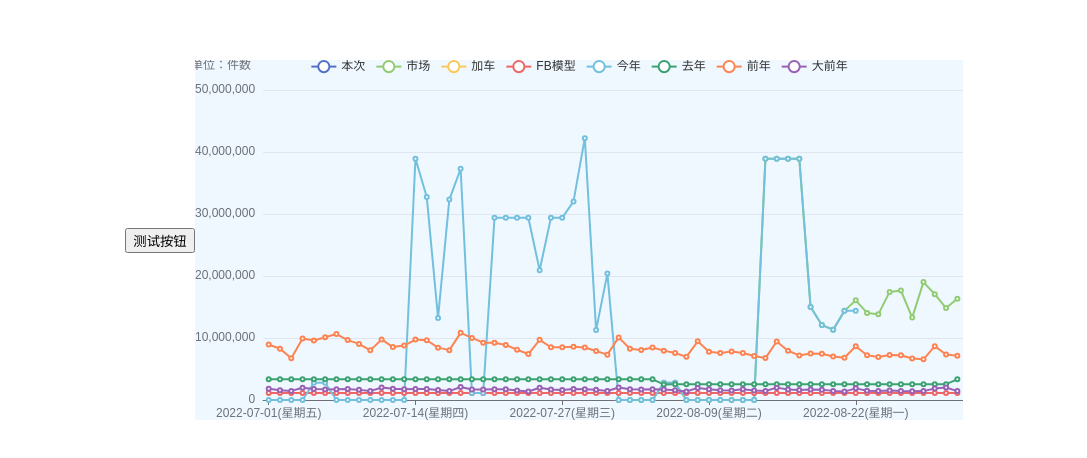
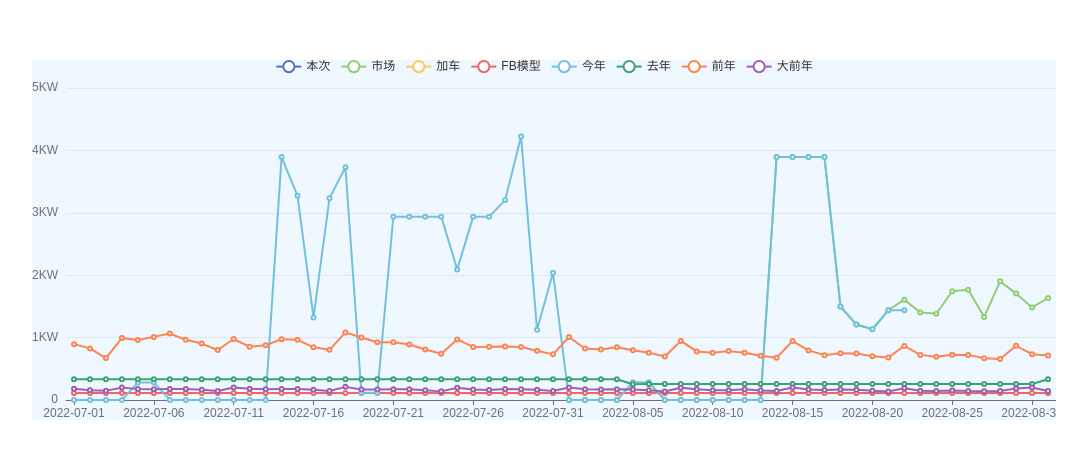
Before and after one commit to lsbFlying/awesome-axis-chart, a React (Create React App) app: page / in a window 1280 px wide. Shown: the part 160-618 px from the top of the page, without its empty margins (96-1183 px from the left). Built offline with nearby package versions, Linux system fonts and the light colour scheme.

Commit message:
feat: update code

```diff
--- a/src/components/temp/index.tsx
+++ b/src/components/temp/index.tsx
@@ -6,8 +6,7 @@ import merge from "lodash/merge";
 import ResizeObserver from "resize-observer-polyfill";
 import {AxisChartDataItem, AxisChartProps, AxisChartState, ResizeObserverType} from "./model";
 import {
-  defaultAxisLabelMargin, defaultFontSize,
-  legendBottomMargin, legendConfig, legendIconTextDis,
+  defaultAxisLabelMargin, defaultFontSize, offsetMargin, legendConfig, legendIconTextDis,
 } from "./option";
 import {convertNumToThousand, exactCalcStrFontCount, fit} from "./utils";
 import {EChartsType} from "echarts/types/dist/echarts";
@@ -17,7 +16,6 @@ export class AxisChart extends React.PureComponent<AxisChartProps, AxisChartStat
   static defaultProps = {
     data: [],
     theme: "vertical",
-    legendPlacement: "top",
     mergeOption: true,
     autoFit: false,
   };
@@ -42,15 +40,14 @@ export class AxisChart extends React.PureComponent<AxisChartProps, AxisChartStat
   }
 
   componentDidUpdate(prevProps: Readonly<AxisChartProps>, prevState: Readonly<AxisChartState>, snapshot?: any) {
-    const { autoFit, mergeOption, legendPlacement, theme, option, data, categoryData, pureData } = this.props;
+    const { autoFit, mergeOption, theme, option, data, categoryData, pureData } = this.props;
     const {
-      autoFit: prevAutoFit, mergeOption: prevMergeOption, legendPlacement: prevLegendPlacement,
-      theme: prevTheme, option: prevOption, data: prevData, categoryData: prevCategoryData,
-      pureData: prevPureData,
+      autoFit: prevAutoFit, mergeOption: prevMergeOption, theme: prevTheme, option: prevOption,
+      data: prevData, categoryData: prevCategoryData, pureData: prevPureData,
     } = prevProps;
     if (
-      data !== prevData || categoryData !== prevCategoryData || option !== prevOption
-      || legendPlacement !== prevLegendPlacement || theme !== prevTheme || autoFit !== prevAutoFit
+      data !== prevData || categoryData !== prevCategoryData
+      || option !== prevOption || theme !== prevTheme || autoFit !== prevAutoFit
       || mergeOption !== prevMergeOption || pureData !== prevPureData
     ) {
       fit.autoFit = autoFit;
@@ -85,12 +82,17 @@ export class AxisChart extends React.PureComponent<AxisChartProps, AxisChartStat
    * 主要针对grid以及各种边界的距离处理
    */
   genDefaultOption = () => {
-    const { theme, data, option, legendPlacement, categoryData, pureData } = this.props;
+    const { theme, data, option, categoryData, pureData } = this.props;
     const chartWidth = (this.chartsInstance as EChartsType).getWidth();
     // @ts-ignore
     const categoryDataArray = categoryData || (pureData ? [] : data[0]?.data.map((item: AxisChartDataItem) => item.name));
     const isVertical = theme.includes("vertical");
-    const seriesNames = data.map(item => `${item.name}`);
+    let maxLongSeriesNameCount = 0;
+    const seriesNames = data.map(item => {
+      const res = `${item.name}`;
+      maxLongSeriesNameCount = Math.max(exactCalcStrFontCount(res), maxLongSeriesNameCount);
+      return res;
+    });
 
     // 先合并，然后取合并值配置或者无配置则按默认配置处理
     const chartOptions = merge({
@@ -100,6 +102,7 @@ export class AxisChart extends React.PureComponent<AxisChartProps, AxisChartStat
       series: data.map(item => ({
         ...item,
         type: "line",
+        // type: "bar",
       })),
     }, option);
 
@@ -118,18 +121,11 @@ export class AxisChart extends React.PureComponent<AxisChartProps, AxisChartStat
     const valueAxisNameFontSize = fit(chartOptionValueAxis?.nameTextStyle?.fontSize || defaultFontSize);
     const valueAxisName = chartOptionValueAxis?.name || "";
 
+    // todo legend图例的点击以及值轴的自定义渲染都会影响maxValue的确定
     // const allSeriesValueDataArray = data.map(item => item[2]);
     // const maxValue = max(allSeriesValueDataArray);
     // const maxValue = 60;
-    // todo legend图例的点击以及值轴的自定义渲染都会影响maxValue的确定
     const maxValue = 50000000;
-
-    const valueAxisNamePaddingLeftOrRight = -(
-      exactCalcStrFontCount(convertNumToThousand(maxValue)) * valueAxisNameFontSize
-      + fit(chartOptionValueAxis?.axisLabel?.margin || defaultAxisLabelMargin)
-    );
-    // 只有一条值轴时，该值轴是否在右侧
-    const singleValueAxisAlignRight = chartOptionValueAxis?.position === "right";
 
     // 值轴是否有设置上下(垂直时)或者左右(水平时)反向颠倒
     const valueAxisInverse = chartOptionValueAxis?.inverse;
@@ -140,39 +136,19 @@ export class AxisChart extends React.PureComponent<AxisChartProps, AxisChartStat
      * 类目轴添加轴名称或者单位的情况少之又少，
      * 这里暂时不考虑处理类目轴名称，后续看情况考虑是否添加
      */
-    const valueAxisNameObj = {
-      name: valueAxisName,
-      /**
-       * 本质上是gridTop - valueAxisName字体本身的尺寸
-       * gridTop是valueAxisLabelFontSize / 2 + valueAxisNameFontSize * 2
-       * 去除valueAxisName字体本身的尺寸刚好如下
-       */
-      nameGap: valueAxisLabelFontSize / 2 + valueAxisNameFontSize,
+    const valueAxisNameObj = valueAxisName
+      ?
+      {
         nameTextStyle: {
           fontSize: valueAxisNameFontSize,
-        padding: isVertical
-          ? singleValueAxisAlignRight
-            ? [0, valueAxisNamePaddingLeftOrRight, 0, 0]
-            : [0, 0, 0, valueAxisNamePaddingLeftOrRight]
-          :
-          [
-            0,
-            !isVertical && valueAxisInverse
-              // -1是弥补计算贴边
-              ? -valueAxisNameFontSize * (exactCalcStrFontCount(valueAxisName) - 1)
-              : -valueAxisNameFontSize,
-            0,
-            0,
-          ],
           /**
            * 这个echarts的轴名称单位的水平对齐方式感觉有点反直觉，不知道是bug还是什么，
-         * 但是好多个版本都一直如此，需要注意后续如果有版本改动为符合直觉的设置，这里需要同步更改对应
+           * 但是好多个版本都一直如此，需要注意后续如果有版本改动为符合直觉的设置
            */
-        align: isVertical
-          ? singleValueAxisAlignRight ? "right" : "left"
-          : "right",
+          align: "center",
         },
-    };
+      }
+      : {};
 
     const axisTickObj = {
       axisTick: {
@@ -234,9 +210,10 @@ export class AxisChart extends React.PureComponent<AxisChartProps, AxisChartStat
       : chartWidth - legendPaddingLeftRight;
 
     let legendRows = 1;
+    const legendFontSize = fit(legendObj.legend.textStyle?.fontSize || defaultFontSize);
+    if (legendObj.legend.orient !== "vertical") {
       // 每一行累计的legend的宽度
       let rowReduceLegendItemWidth = 0;
-    const legendFontSize = fit(legendObj.legend.textStyle?.fontSize || defaultFontSize);
       // 精确算出legend在不实用滚动类型的情况下会换行换几行
       seriesNames.forEach((item, index, array) => {
         // 当前这个图例的宽度，不包含itemGap的距离
@@ -266,19 +243,15 @@ export class AxisChart extends React.PureComponent<AxisChartProps, AxisChartStat
           rowReduceLegendItemWidth = 0;
         }
       });
+    } else {
+      legendRows = seriesNames.length;
+    }
 
-    const lastValueItemOffset = !isVertical
     /**
      * maxValue * 10是由于echarts绘画max最大值时有时候会突破取整，如99->100
-       * + 1 是弥补计算贴边
      */
-      ? (exactCalcStrFontCount(convertNumToThousand(maxValue * 10)) + 1) * valueAxisLabelFontSize
-      : 0;
-
-    // 不包含legend的相关尺寸考虑
-    const gridTopOrBottom = isVertical
-      // + valueAxisNameFontSize * 2 是为了扩大边界展示区域，这样美观舒适
-      ? valueAxisLabelFontSize / 2 + valueAxisNameFontSize * 2
+    const lastValueItemOffset = !isVertical
+      ? (exactCalcStrFontCount(convertNumToThousand(maxValue * 10))) * valueAxisLabelFontSize / 2
       : 0;
 
     const legendPaddingTopBottom = typeof legendPadding === "number"
@@ -290,35 +263,49 @@ export class AxisChart extends React.PureComponent<AxisChartProps, AxisChartStat
           : legendPadding[0] + legendPadding[2];
 
     // todo
+    const legendWidth = legendObj.legend.orient === "vertical"
+      ? maxLongSeriesNameCount * legendFontSize + legendObj.legend.itemWidth + legendIconTextDis
+      : legendNoPaddingWidth + legendPaddingLeftRight;
     const legendHeight = legendObj.legend.itemHeight * legendRows
       + legendObj.legend.itemGap * (legendRows - 1) + legendPaddingTopBottom;
-    const legendWidth = legendNoPaddingWidth + legendPaddingLeftRight;
+
+    // legend的top与left权重大于bottom与right
+    const legendOnTop = !(legendObj.legend.bottom !== undefined && legendObj.legend.top === undefined);
+    const legendOnLeft = !(legendObj.legend.right !== undefined && legendObj.legend.left === undefined);
 
     // 自动计算的grid边界尺寸距离
     const autoCalcGridObj = {
-      top: valueAxisInverse ? 0 : gridTopOrBottom,
-      right: !isVertical && valueAxisInverse ? 0 : lastValueItemOffset,
-      bottom: valueAxisInverse ? gridTopOrBottom : 0,
-      left: !isVertical && valueAxisInverse ? lastValueItemOffset : 0,
+      top: isVertical ? valueAxisLabelFontSize * 0.5 : 0,
+      right: 0,
+      bottom: 0,
+      left: 0,
       containLabel: true,
     };
 
-    // todo
-    const valueAxisNameWidth = 0;
-    // legend的top与left权重大于bottom与right
-    if (legendRows === 1 && (chartWidth) - legendNoPaddingWidth) {}
-    // todo
-    if (legendPlacement === "top") {
-      // autoCalcGridObj.top += (legendHeight + legendBottomMargin);
+    if (legendObj.legend.show !== false) {
+      if (legendObj.legend.orient !== "vertical") {
+        if (legendOnTop) {
+          autoCalcGridObj.top += (legendHeight + offsetMargin)
+        } else {
+          autoCalcGridObj.bottom += (legendHeight + offsetMargin)
         }
-    if (legendPlacement === "right") {
-      autoCalcGridObj.right += legendWidth;
+      } else {
+        if (legendOnLeft) {
+          autoCalcGridObj.left += (legendWidth + offsetMargin);
+        } else {
+          autoCalcGridObj.right += (legendWidth + offsetMargin);
+        }
+      }
+    }
+
+    if (isVertical && yAxisObj.yAxis.name) {
+      autoCalcGridObj.top += (15 + valueAxisNameFontSize - (valueAxisLabelFontSize / 2));
     }
 
     const gridObj = {
       grid: merge(autoCalcGridObj, chartOptions.grid),
     };
-
+    console.log(gridObj, legendObj)
     return {
       ...chartOptions,
       ...gridObj,
--- a/src/components/temp/option/index.tsx
+++ b/src/components/temp/option/index.tsx
@@ -23,5 +23,5 @@ export const legendConfig = {
 // 图例标记的图形与图例文本之间的距离经过我精确推算是5
 export const legendIconTextDis = 5;
 
-// 图例底部的margin距离
-export const legendBottomMargin = 8;
+// 部分距离偏移，如图例底部的margin距离等等
+export const offsetMargin = 8;
--- a/src/views/temp-test/index.tsx
+++ b/src/views/temp-test/index.tsx
@@ -1,25 +1,26 @@
 import React, {useState} from "react";
 import { AxisChart } from "../../components/temp";
 import { Wrap } from "./styled";
-import {categoryDataTest, testData2, testData3} from "./testData";
+import { round } from "lodash";
+import { testCategoryData, testData2, testData3 } from "./testData";
 
 const TempTest = () => {
   const [autoFit, setAutoFit] = useState(false);
 
   return (
     <Wrap>
-      <div>
-        <button onClick={() => setAutoFit(!autoFit)}>测试按钮</button>
-      </div>
+      {/*<div>*/}
+      {/*  <button onClick={() => setAutoFit(!autoFit)}>测试按钮</button>*/}
+      {/*</div>*/}
       <div className="testAxisChart">
         <AxisChart
           // vertical/horizontal/verticalInverse/horizontalInverse
           // theme="verticalInverse"
-          // @ts-ignore
           data={testData3}
-          // categoryData={categoryDataTest}
-          pureData={false}
+          categoryData={testCategoryData}
+          // pureData={false}
           autoFit={autoFit}
+          // legendPlacement="left"
           option={{
             xAxis: {
               // axisLabel: {
@@ -30,10 +31,19 @@ const TempTest = () => {
               // inverse: true,
             },
             yAxis: {
-              name: "单位：件数",
-              // axisLabel: {
-              //   margin: 18,
-              // },
+              // name: "单位：件数",
+              axisLabel: {
+                // margin: 18,
+                formatter: (value: number) => {
+                  let valueTemp = `${value}`;
+                  if (value >= 10000 && value < 10000000) {
+                    valueTemp = `${round(value / 10000, 2)}W`;
+                  } else if (value >= 10000000) {
+                    valueTemp = `${round(value / 10000000, 2)}KW`;
+                  }
+                  return valueTemp;
+                },
+              },
               // position: "right",
               // inverse: true,
             },
@@ -51,7 +61,7 @@ const TempTest = () => {
               // itemGap: 0,
               // top: 0,
               // bottom: 0,
-              // // left: 0,
+              // left: 0,
               // right: 0,
               // width: 190,
               // padding: 8,
@@ -60,7 +70,6 @@ const TempTest = () => {
               // show: false,
             },
           }}
-          // legendPlacement="right"
         />
       </div>
     </Wrap>
--- a/src/views/temp-test/styled.ts
+++ b/src/views/temp-test/styled.ts
@@ -16,7 +16,7 @@ export const Wrap = styled.div`
   align-items: center;
   //background-color: black;
   .testAxisChart {
-    width: 60vw;
+    width: 80vw;
     height: 45vh;
     //height: 15vh;
     background-color: aliceblue;
--- a/src/views/temp-test/testData.ts
+++ b/src/views/temp-test/testData.ts
@@ -176,7 +176,7 @@ export const testData2 = [
   },
 ];
 
-export const categoryDataTest = ["2022-07-01", "2022-07-02", "2022-07-03", "2022-07-04", "2022-07-05", "2022-07-06", "2022-07-07", "2022-07-08", "2022-07-09", "2022-07-10", "2022-07-11", "2022-07-12", "2022-07-13", "2022-07-14", "2022-07-15", "2022-07-16", "2022-07-17", "2022-07-18", "2022-07-19", "2022-07-20", "2022-07-21", "2022-07-22", "2022-07-23", "2022-07-24", "2022-07-25", "2022-07-26", "2022-07-27", "2022-07-28", "2022-07-29", "2022-07-30", "2022-07-31", "2022-08-01", "2022-08-02", "2022-08-03", "2022-08-04", "2022-08-05", "2022-08-06", "2022-08-07", "2022-08-08", "2022-08-09", "2022-08-10", "2022-08-11", "2022-08-12", "2022-08-13", "2022-08-14", "2022-08-15", "2022-08-16", "2022-08-17", "2022-08-18", "2022-08-19", "2022-08-20", "2022-08-21", "2022-08-22", "2022-08-23", "2022-08-24", "2022-08-25", "2022-08-26", "2022-08-27", "2022-08-28", "2022-08-29", "2022-08-30", "2022-08-31"];
+export const testCategoryData = ["2022-07-01", "2022-07-02", "2022-07-03", "2022-07-04", "2022-07-05", "2022-07-06", "2022-07-07", "2022-07-08", "2022-07-09", "2022-07-10", "2022-07-11", "2022-07-12", "2022-07-13", "2022-07-14", "2022-07-15", "2022-07-16", "2022-07-17", "2022-07-18", "2022-07-19", "2022-07-20", "2022-07-21", "2022-07-22", "2022-07-23", "2022-07-24", "2022-07-25", "2022-07-26", "2022-07-27", "2022-07-28", "2022-07-29", "2022-07-30", "2022-07-31", "2022-08-01", "2022-08-02", "2022-08-03", "2022-08-04", "2022-08-05", "2022-08-06", "2022-08-07", "2022-08-08", "2022-08-09", "2022-08-10", "2022-08-11", "2022-08-12", "2022-08-13", "2022-08-14", "2022-08-15", "2022-08-16", "2022-08-17", "2022-08-18", "2022-08-19", "2022-08-20", "2022-08-21", "2022-08-22", "2022-08-23", "2022-08-24", "2022-08-25", "2022-08-26", "2022-08-27", "2022-08-28", "2022-08-29", "2022-08-30", "2022-08-31"];
 
 export const testData3 = [
   {
```
Also changed, not shown: src/components/temp/model/index.ts (+2 -8 lines). Lines whose indentation alone changed are shown as unchanged.
